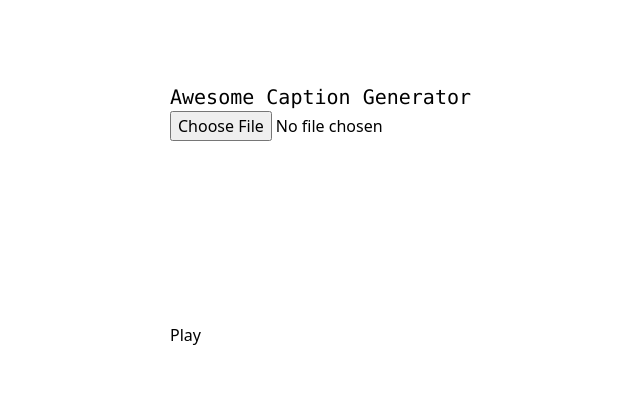
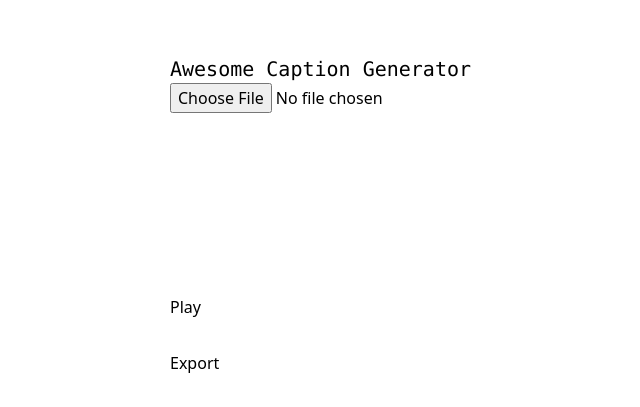
Before and after one commit to yuichkun/awesome-caption-generator, a Next.js app: page / in a window 1280 px wide. Shown: the part 185-592 px from the top of the page, without its empty margins (314-954 px from the left). Built offline with nearby package versions, Linux system fonts and the light colour scheme.

Commit message:
export video

```diff
--- a/src/components/CaptionEditor.tsx
+++ b/src/components/CaptionEditor.tsx
@@ -1,7 +1,7 @@
 import { FC, MouseEventHandler, useEffect, useRef, useState } from "react";
+import * as HME from "h264-mp4-encoder";
 
 // TODO: place some content over the video
-// TODO: export the video
 // TODO: add seek bar
 
 export const CaptionEditor: FC = () => {
@@ -52,6 +52,33 @@ export const CaptionEditor: FC = () => {
       videoElRef.current.play();
     }
   };
+
+  const onExport: MouseEventHandler<HTMLButtonElement> = async () => {
+    if (!(canvasElRef.current && videoElRef.current)) return;
+    const encoder = await HME.createH264MP4Encoder();
+    encoder.width = canvasElRef.current.width;
+    encoder.height = canvasElRef.current.height;
+    console.log(encoder);
+    encoder.initialize();
+
+    // TODO: do something here
+
+    encoder.finalize();
+    const uint8Array = encoder.FS.readFile(encoder.outputFilename);
+    console.log("final buffer", uint8Array);
+
+    const download = (url: string, filename?: string) => {
+      const anchor = document.createElement("a");
+      anchor.href = url;
+      anchor.download = filename || "download";
+      anchor.click();
+    };
+
+    download(
+      URL.createObjectURL(new Blob([uint8Array], { type: "video/mp4" }))
+    );
+    encoder.delete();
+  };
   return (
     <div>
       <h1 className="font-mono text-xl code">Awesome Caption Generator</h1>
@@ -67,9 +94,16 @@ export const CaptionEditor: FC = () => {
         <canvas ref={canvasElRef} />
         <video className="hidden" controls ref={videoElRef} />
       </div>
-      <button className="mt-8" onClick={onPlay}>
-        Play
-      </button>
+      <div>
+        <button className="mt-8" onClick={onPlay}>
+          Play
+        </button>
+      </div>
+      <div>
+        <button className="mt-8" onClick={onExport}>
+          Export
+        </button>
+      </div>
     </div>
   );
 };
```
